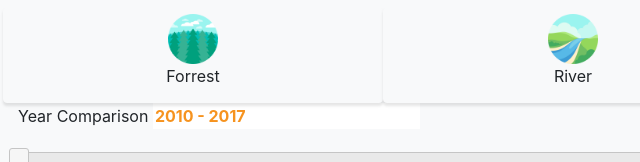
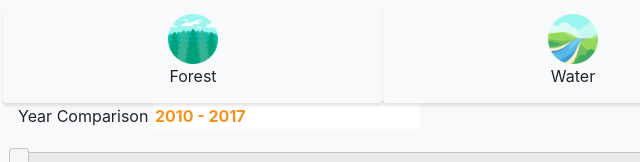
Before and after one commit to rolandshc/detectlandcoverchange_DLC, a website with bundled scripts: page startbootstrap-stylish-portfolio-gh-pages/bottom.html in a window 1280 px wide. Shown: the part 1123-1285 px from the top of the page, 67-707 px from the left. Built offline with nearby package versions, Linux system fonts and the light colour scheme.

Commit message:
change typo

```diff
--- a/startbootstrap-stylish-portfolio-gh-pages/bottom.html
+++ b/startbootstrap-stylish-portfolio-gh-pages/bottom.html
@@ -102,11 +102,11 @@ border-right: 1px solid #dee2e6;
         <div class="row">
             <div class="col-4 btn btn-light" onclick="toggle_map(this)">
                 <img src="img/forrest_icon.png" width="50px"/><br/>
-                <label >Forrest</label>
+                <label >Forest</label>
             </div>
             <div class="col-4 btn btn-light" onclick="toggle_map(this)">
                 <img src="img/river_icon.png" width="50px" height="50px"/><br/>
-                <label >River</label>
+                <label >Water</label>
             </div>
             <div class="col-4 btn btn-light" onclick="toggle_map(this)">
                 <img src="img/city_icon.png" width="50px"/><br/>
```
